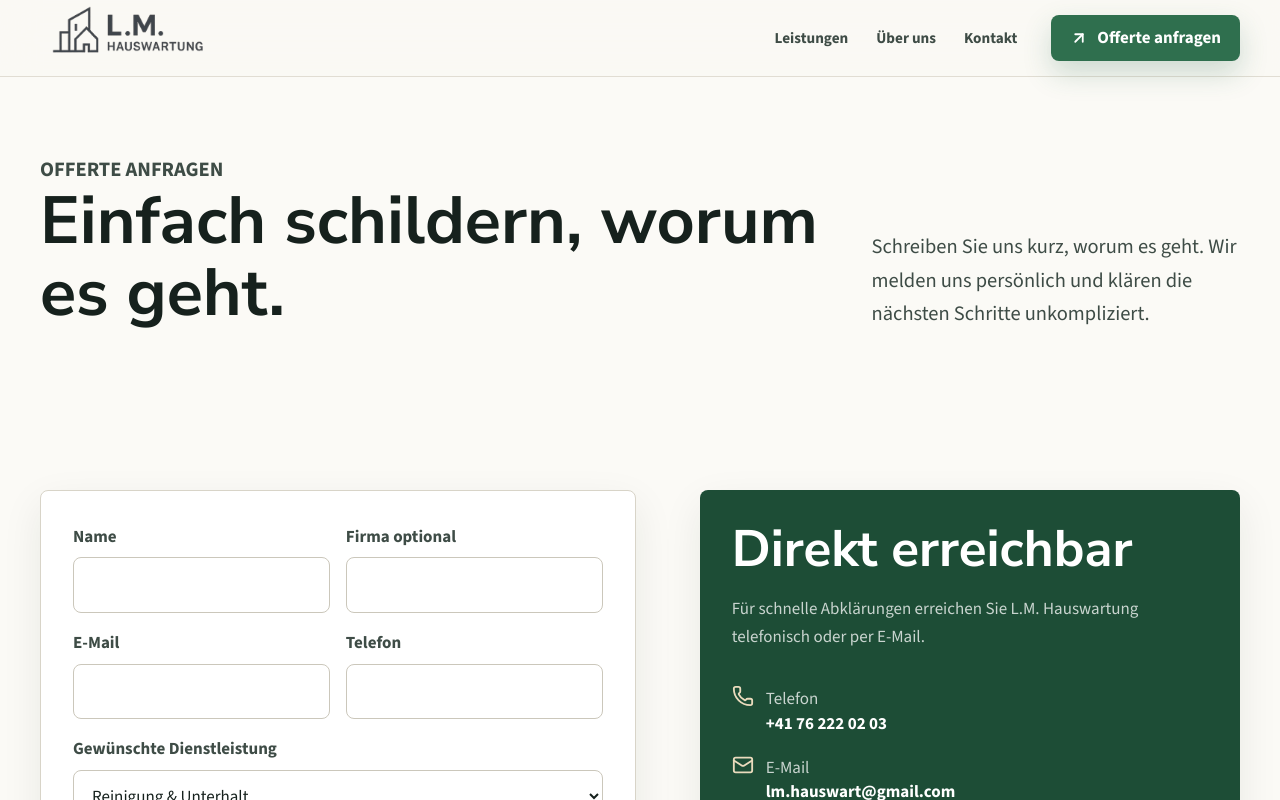
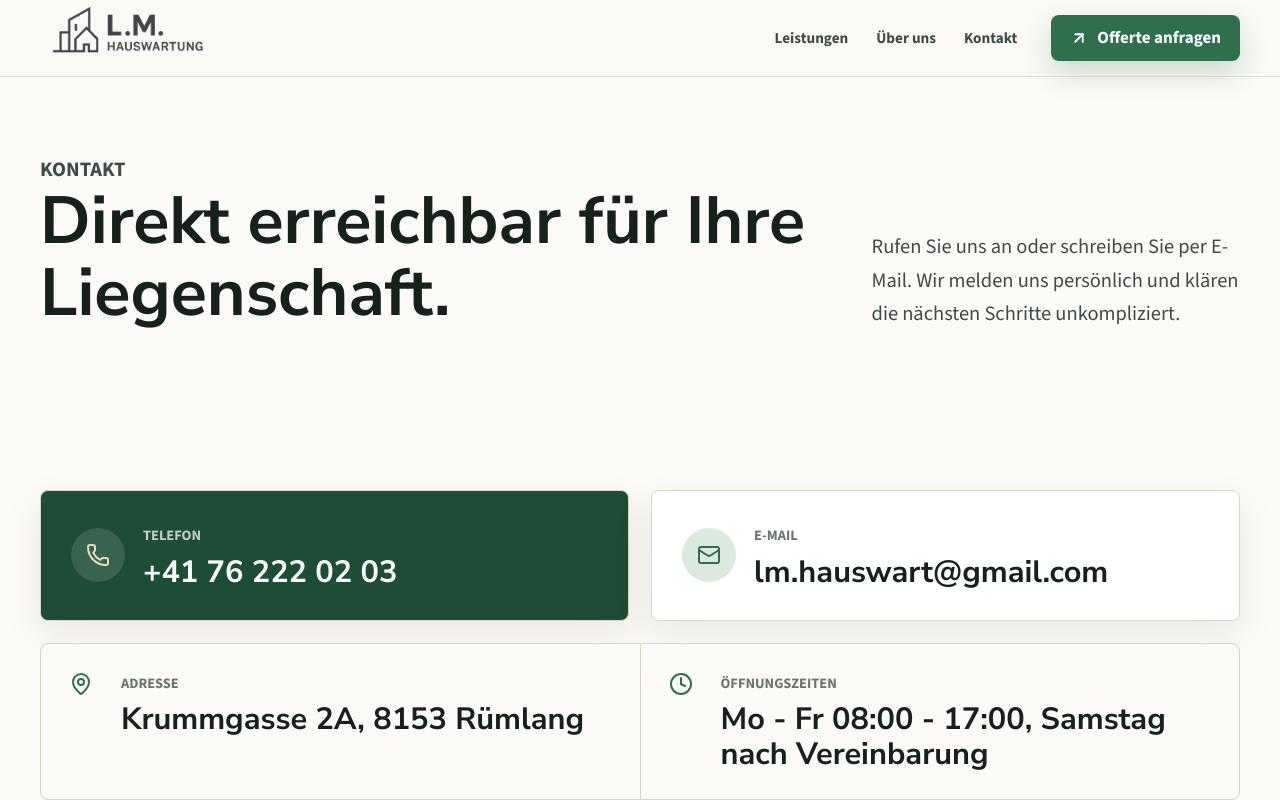
Before and after one commit to shawn-lacarta/lmhauswartung, a Next.js app: page /kontakt in a window 1280 px wide. Shown: the top 800 px of the page. Built offline with nearby package versions, Linux system fonts and the light colour scheme.

Commit message:
Redesign contact page

```diff
--- a/app/globals.css
+++ b/app/globals.css
@@ -706,6 +706,108 @@ p {
   align-items: start;
 }
 
+.contact-page {
+  display: grid;
+  gap: 22px;
+}
+
+.contact-options {
+  display: grid;
+  grid-template-columns: repeat(2, minmax(0, 1fr));
+  gap: 22px;
+}
+
+.contact-card {
+  display: grid;
+  grid-template-columns: 54px minmax(0, 1fr);
+  gap: 18px;
+  align-items: center;
+  border: 1px solid var(--line);
+  border-radius: var(--radius);
+  padding: 30px;
+  background: var(--surface);
+  box-shadow: var(--shadow-soft);
+  transition: transform 160ms ease, border-color 160ms ease, box-shadow 160ms ease;
+}
+
+.contact-card:hover {
+  transform: translateY(-2px);
+  border-color: rgba(47, 111, 78, 0.28);
+  box-shadow: var(--shadow);
+}
+
+.contact-card.primary {
+  background: var(--primary-2);
+  color: #fff;
+}
+
+.contact-card-icon {
+  display: inline-flex;
+  width: 54px;
+  height: 54px;
+  align-items: center;
+  justify-content: center;
+  border-radius: 50%;
+  background: var(--primary-3);
+  color: var(--primary);
+}
+
+.contact-card.primary .contact-card-icon {
+  background: rgba(255, 255, 255, 0.12);
+  color: var(--secondary-2);
+}
+
+.contact-card span span,
+.contact-info-card div {
+  color: var(--muted);
+  font-size: 0.9rem;
+  font-weight: 900;
+  text-transform: uppercase;
+}
+
+.contact-card.primary span span {
+  color: rgba(255, 255, 255, 0.72);
+}
+
+.contact-card strong,
+.contact-info-card strong {
+  display: block;
+  margin-top: 7px;
+  color: var(--ink);
+  font-family: var(--font-heading), Arial, sans-serif;
+  font-size: clamp(1.34rem, 2.4vw, 2rem);
+  line-height: 1.12;
+  text-transform: none;
+  overflow-wrap: anywhere;
+}
+
+.contact-card.primary strong {
+  color: #fff;
+}
+
+.contact-info-grid {
+  display: grid;
+  grid-template-columns: repeat(2, minmax(0, 1fr));
+  gap: 1px;
+  overflow: hidden;
+  border: 1px solid var(--line);
+  border-radius: var(--radius);
+  background: var(--line);
+}
+
+.contact-info-card {
+  display: grid;
+  grid-template-columns: 36px minmax(0, 1fr);
+  gap: 16px;
+  align-items: start;
+  padding: 28px;
+  background: var(--cream);
+}
+
+.contact-info-card svg {
+  color: var(--primary);
+}
+
 .form {
   display: grid;
   gap: 18px;
@@ -923,6 +1025,11 @@ textarea {
   .value-timeline {
     grid-template-columns: 1fr;
   }
+
+  .contact-options,
+  .contact-info-grid {
+    grid-template-columns: 1fr;
+  }
 }
 
 @media (max-width: 720px) {
--- a/app/kontakt/page.tsx
+++ b/app/kontakt/page.tsx
@@ -1,6 +1,5 @@
 import type { Metadata } from "next";
-import { Mail, MapPin, Phone } from "lucide-react";
-import { ContactForm } from "@/components/ContactForm";
+import { Clock, Mail, MapPin, Phone } from "lucide-react";
 import { company } from "@/lib/site-data";
 
 export const metadata: Metadata = {
@@ -15,48 +14,57 @@ export default function ContactPage() {
       <section className="page-hero">
         <div className="container page-hero-inner">
           <div>
-            <p className="eyebrow">Offerte anfragen</p>
-            <h1>Einfach schildern, worum es geht.</h1>
+            <p className="eyebrow">Kontakt</p>
+            <h1>Direkt erreichbar für Ihre Liegenschaft.</h1>
           </div>
           <p>
-            Schreiben Sie uns kurz, worum es geht. Wir melden uns persönlich und klären die nächsten
-            Schritte unkompliziert.
+            Rufen Sie uns an oder schreiben Sie per E-Mail. Wir melden uns persönlich und klären die
+            nächsten Schritte unkompliziert.
           </p>
         </div>
       </section>
 
       <section className="section alt">
-        <div className="container contact-layout">
-          <ContactForm />
-
-          <aside className="contact-panel" aria-label="Kontaktdaten">
-            <h2>Direkt erreichbar</h2>
-            <p>Für schnelle Abklärungen erreichen Sie L.M. Hauswartung telefonisch oder per E-Mail.</p>
-            <a href={company.phoneHref} className="contact-line">
-              <Phone aria-hidden="true" size={22} />
+        <div className="container contact-page">
+          <div className="contact-options" aria-label="Kontaktmöglichkeiten">
+            <a href={company.phoneHref} className="contact-card primary">
+              <span className="contact-card-icon">
+                <Phone aria-hidden="true" size={24} />
+              </span>
               <span>
-                Telefon
+                <span>Telefon</span>
                 <strong>{company.phone}</strong>
               </span>
             </a>
-            <a href={company.emailHref} className="contact-line">
-              <Mail aria-hidden="true" size={22} />
+
+            <a href={company.emailHref} className="contact-card">
+              <span className="contact-card-icon">
+                <Mail aria-hidden="true" size={24} />
+              </span>
               <span>
-                E-Mail
+                <span>E-Mail</span>
                 <strong>{company.email}</strong>
               </span>
             </a>
-            <p className="contact-line">
-              <MapPin aria-hidden="true" size={22} />
-              <span>
+          </div>
+
+          <div className="contact-info-grid">
+            <div className="contact-info-card">
+              <MapPin aria-hidden="true" size={24} />
+              <div>
                 Adresse
                 <strong>{company.address}</strong>
-              </span>
-            </p>
-            <p>
-              Öffnungszeiten: Montag bis Freitag 08:00 - 17:00. Samstag nach Vereinbarung.
-            </p>
-          </aside>
+              </div>
+            </div>
+
+            <div className="contact-info-card">
+              <Clock aria-hidden="true" size={24} />
+              <div>
+                Öffnungszeiten
+                <strong>{company.hours}</strong>
+              </div>
+            </div>
+          </div>
         </div>
       </section>
     </>
```
